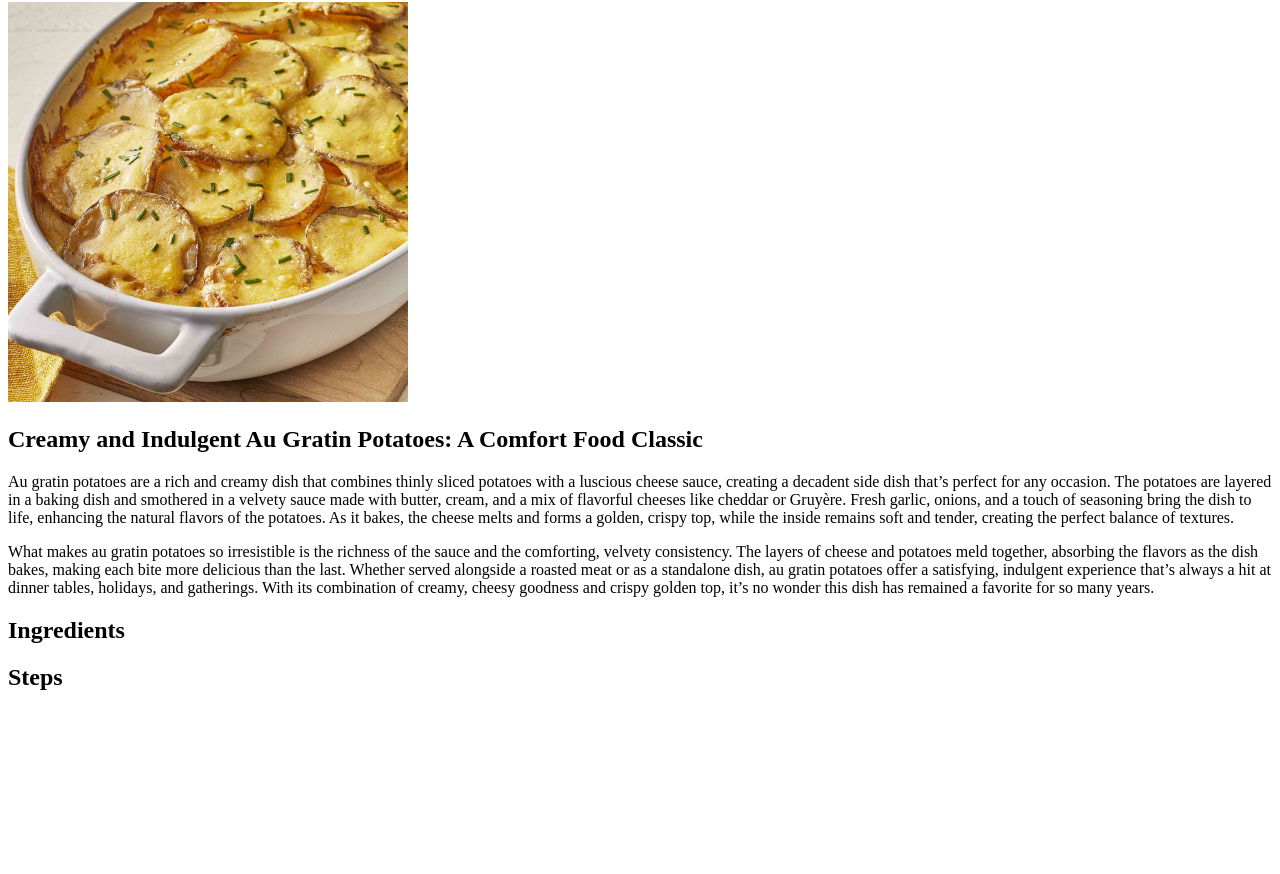
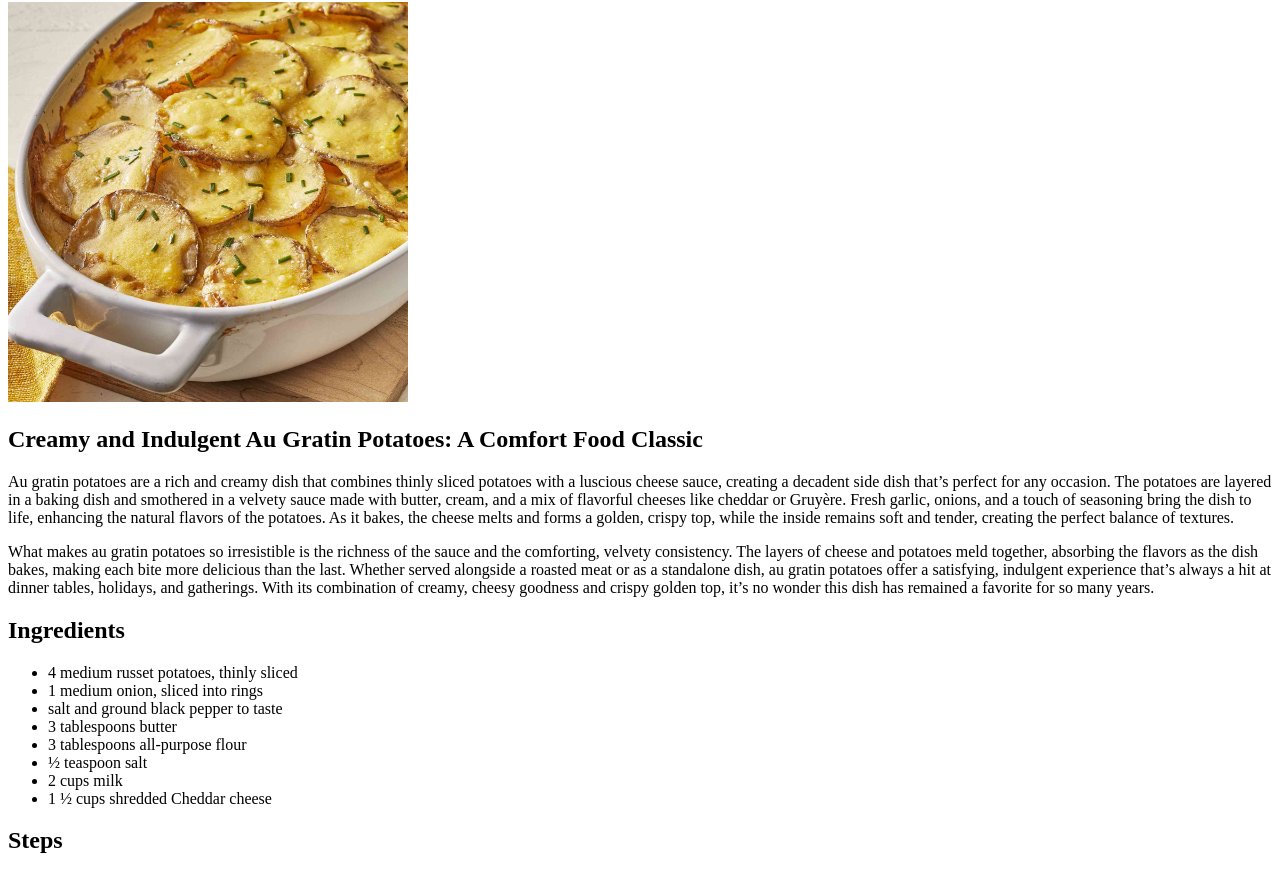
Before and after one commit to kfox8637/odin-recipes, a plain HTML site: page recipes/au-gratin.html in a window 1280 px wide. Shown: the part 104-978 px from the top of the page. Before the commit the page ends 814 px from the top, so only its background shows below. Drawn offline with Linux system fonts and the light colour scheme.

Commit message:
Added Ingredients heading and list of ingredients

```diff
--- a/recipes/au-gratin.html
+++ b/recipes/au-gratin.html
@@ -39,7 +39,16 @@
     </p>
 
     <h2>Ingredients</h2>
-    <ul></ul>
+    <ul>
+      <li>4 medium russet potatoes, thinly sliced</li>
+      <li>1 medium onion, sliced into rings</li>
+      <li>salt and ground black pepper to taste</li>
+      <li>3 tablespoons butter</li>
+      <li>3 tablespoons all-purpose flour</li>
+      <li>½ teaspoon salt</li>
+      <li>2 cups milk</li>
+      <li>1 ½ cups shredded Cheddar cheese</li>
+    </ul>
 
     <h2>Steps</h2>
     <ol></ol>
```
